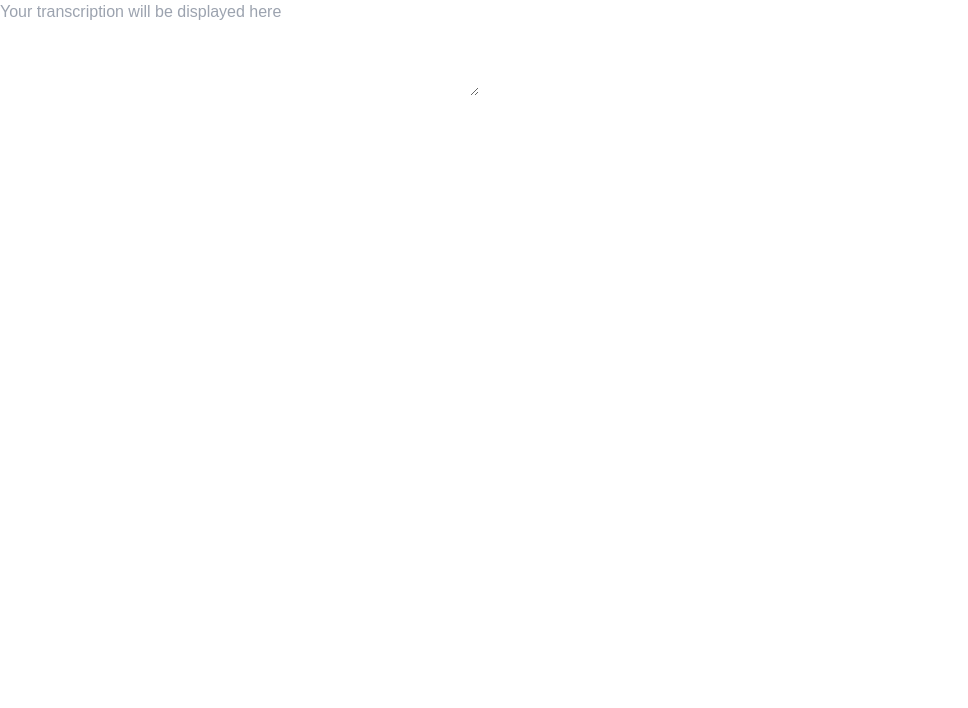
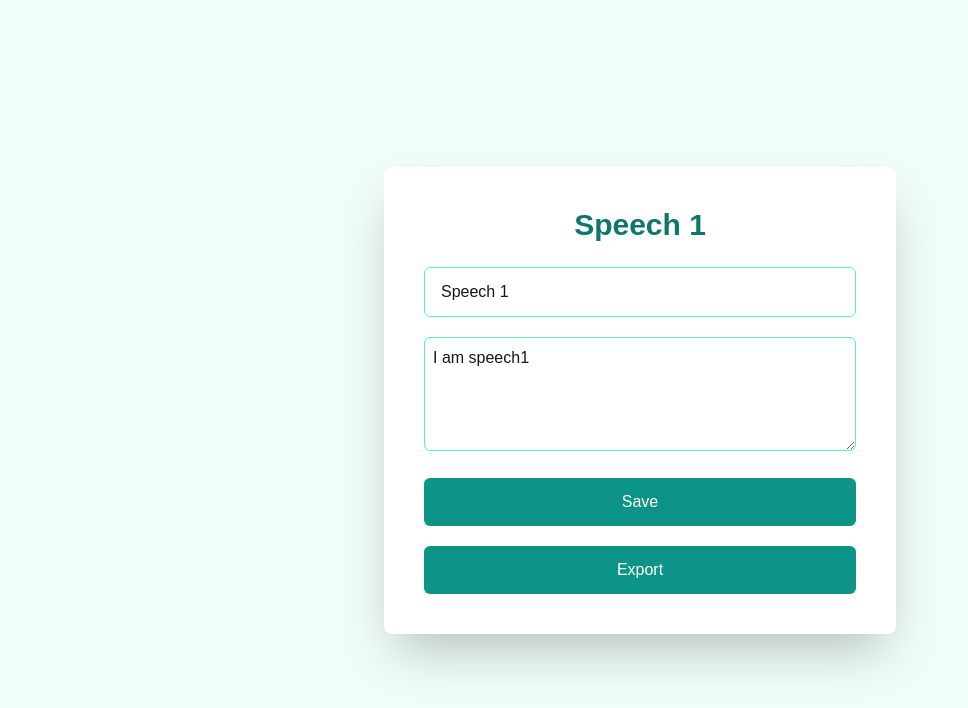
Before and after one commit to aB2318K/Speech-to-Text-Application, a Next.js app in the folder speech-to-text/: page /speech/001 in a window 1280 px wide. Shown: the top 708 px of the page, without its empty margins (0-968 px from the left). Built offline with nearby package versions, Linux system fonts and the light colour scheme.

Commit message:
Updated style for individual speech component

```diff
--- a/speech-to-text/app/speech/[speechId]/page.tsx
+++ b/speech-to-text/app/speech/[speechId]/page.tsx
@@ -1,7 +1,98 @@
+'use client';
+import { useState } from "react";
+import { useParams } from "next/navigation";
+
+//This is just an example of users and their saved speeches; use database later
+interface Speech {
+    title: string,
+    data: string
+  }
+
+  interface Speech {
+    id: string
+    title: string;
+    data: string;
+  }
+
+  interface User {
+    speeches: Speech[];
+  }
+
+  const users: { [key: number]: User } = {
+    0: {
+      speeches: [
+        {
+          id: "001",
+          title: "Speech 1",
+          data: "I am speech1"
+        },
+        {
+          id: "002",
+          title: "Speech 2",
+          data: "I am speech2"
+        },
+        {
+          id: "003",
+          title: "Speech 3",
+          data: "I am speech3"
+        }
+      ]
+    },
+    1: {
+      speeches: [] // Empty array for user 1
+    }
+  };
+
 export default function Speech() {
+    const params = useParams();
+    //Extracting userId from speechId assuming the first digit is the userId
+    //This is just an example, the user and speech detail is meant to be retrieved from the database
+    const userId = parseInt(params.speechId[0] as string); // Convert userId to a number
+    const speechId = params.speechId as string;
+    const speech = users[userId].speeches.find((speech) => speech.id === speechId);
+    const[speechTitle, setSpeechTitle] = useState(speech?.title);
+    const [speechData, setSpeechData] = useState(speech?.data);
+    const [editableTitle, setEditableTitle] = useState(speechTitle);
+    const [editableData, setEditableData] = useState(speechData);
+
+    const handleSave = () => {
+        setSpeechTitle(editableTitle);
+        setSpeechData(editableData);
+    };
+
     return(
-         <div>
-            <textarea id="speech" name="speech" rows={4} cols={50} placeholder="Your transcription will be displayed here"></textarea>
-         </div>
-    )
+        <div className="min-h-screen flex items-center justify-center bg-teal-50">
+          <div className="h-auto w-full max-w-lg bg-white p-10 rounded-lg shadow-2xl">
+            <h2 className="text-3xl font-semibold text-center text-teal-700 mb-6">
+              {speechTitle || "Speech Title"}
+            </h2>
+            <input
+                type="text"
+                id="title"
+                name="title"
+                placeholder="Enter title"
+                value={editableTitle}
+                onChange={(e) => setEditableTitle(e.target.value)}
+                className="mb-5 w-full px-4 py-3 border border-teal-300 rounded-md focus:outline-none focus:ring-2 focus:ring-teal-500 focus:border-teal-500"
+            />
+            <textarea
+              id="speech"
+              name="speech"
+              rows={4}
+              cols={50}
+              value={editableData}
+              onChange={(e) => setEditableData(e.target.value)}
+              className="w-full p-2 border border-teal-300 rounded-md focus:outline-none focus:ring-2 focus:ring-teal-500 focus:border-teal-500"
+            />
+            <button
+                onClick={handleSave}
+                className="w-full py-3 px-4 bg-teal-600 text-white rounded-md hover:bg-teal-700 focus:outline-none focus:ring-2 focus:ring-teal-500 mt-5">
+              Save
+            </button>
+            <button className="w-full py-3 px-4 bg-teal-600 text-white rounded-md hover:bg-teal-700 focus:outline-none focus:ring-2 focus:ring-teal-500 mt-5">
+              Export
+            </button>
+          </div>
+        </div>
+      );
 }
```
